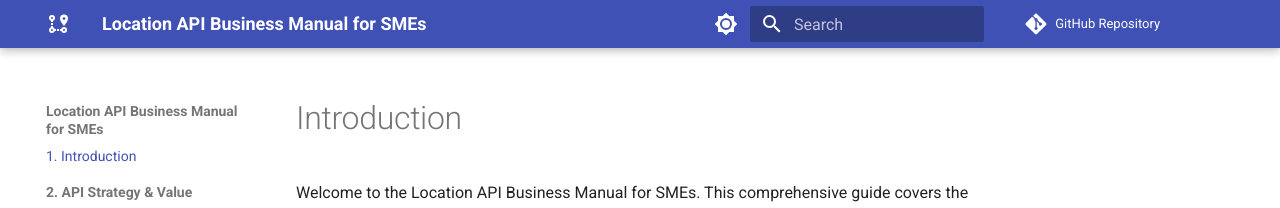
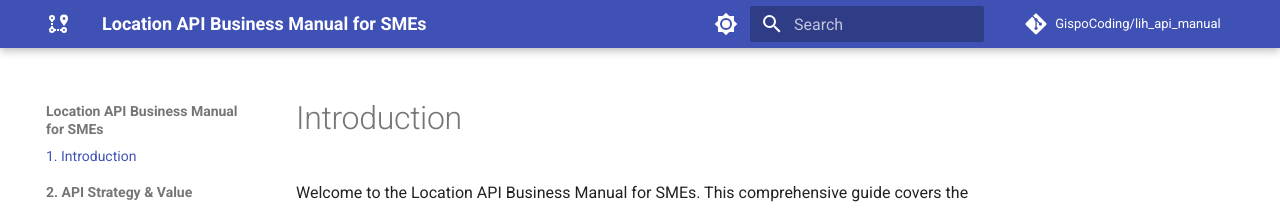
Before and after one commit to GispoCoding/lih_api_manual, an MkDocs documentation site: the page built from docs/index.md, in a window 1280 px wide. Shown: the top 208 px of the page. Built offline with MkDocs 1.6.1 and Material for MkDocs 9.7.7, drawn with Linux system fonts in a browser that asks for light colours; comment, search, counter and statistics services are not loaded.

Commit message:
Update repository URLs for GispoCoding/lih_api_manual

```diff
--- a/mkdocs.yml
+++ b/mkdocs.yml
@@ -1,10 +1,10 @@
 site_name: Location API Business Manual for SMEs
 site_description: A strategic guide covering commercial, technical, and compliance aspects of location-based API businesses.
-site_url: https://YOUR-GITHUB-ORG.github.io/YOUR-REPO-NAME/
+site_url: https://gispocoding.github.io/lih_api_manual/
 
 # --- GitHub & Repository Settings ---
-repo_name: 'GitHub Repository'
-repo_url: https://github.com/YOUR-GITHUB-ORG/YOUR-REPO-NAME
+repo_name: 'GispoCoding/lih_api_manual'
+repo_url: https://github.com/GispoCoding/lih_api_manual
 edit_uri: edit/main/docs/ # Allows "Edit this page" link to point to GitHub
 
 # --- Theme Configuration ---
```
